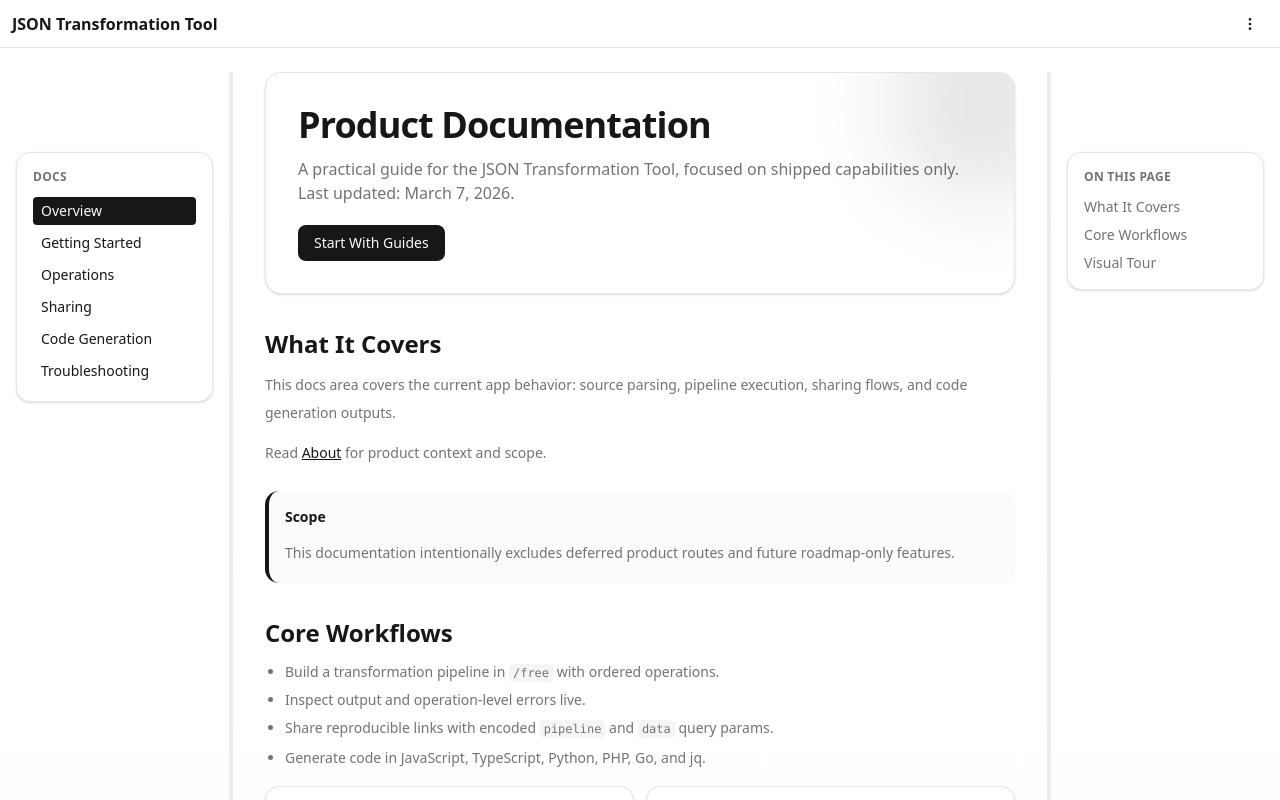
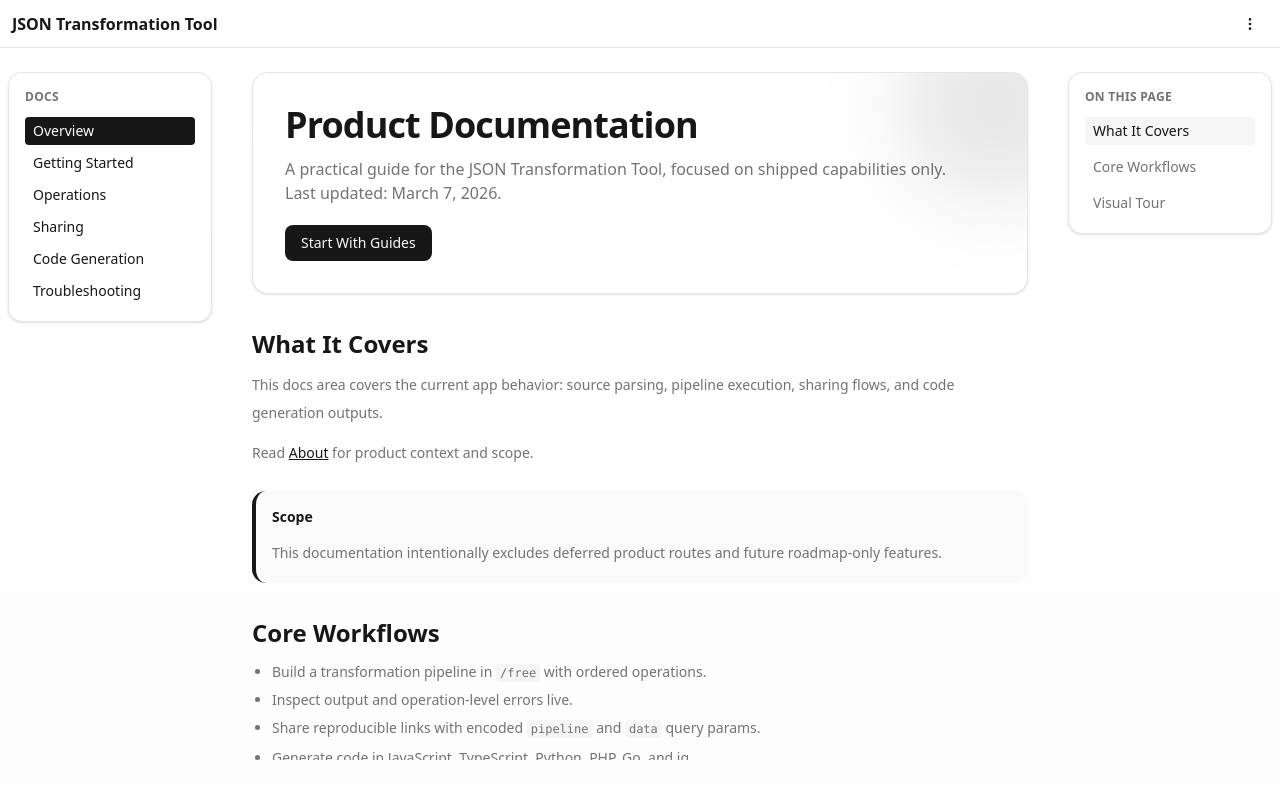
Before and after one commit to nekser/jsonloom, a Next.js app: page /docs in a window 1280 px wide. Shown: the top 800 px of the page. Built offline with nearby package versions, Linux system fonts and the light colour scheme.

Commit message:
fix(docs): use static sidebars with reliable middle-panel TOC scrolling

```diff
--- a/components/docs/DocsShell.tsx
+++ b/components/docs/DocsShell.tsx
@@ -3,24 +3,45 @@
 import Link from "next/link";
 import { usePathname } from "next/navigation";
 import { Menu } from "lucide-react";
-import { useEffect } from "react";
+import { useEffect, useRef, useState } from "react";
 import { docsNavItems, docsTocForPath } from "@/src/docs/site";
 import { Sheet, SheetContent, SheetTrigger } from "@/components/ui/sheet";
 import { Button } from "@/components/ui/button";
-import { ResizableHandle, ResizablePanel, ResizablePanelGroup } from "@/components/ui/resizable";
 
 export default function DocsShell({ children }: { children: React.ReactNode }) {
   const pathname = usePathname();
   const toc = docsTocForPath(pathname);
+  const contentRootRef = useRef<HTMLElement | null>(null);
+  const [activeHash, setActiveHash] = useState<string>("");
+
+  useEffect(() => {
+    setActiveHash(window.location.hash || toc[0]?.href || "");
+  }, [pathname, toc]);
 
   const scrollToHash = (hash: string, behavior: ScrollBehavior) => {
     if (!hash.startsWith("#")) return;
     const id = decodeURIComponent(hash.slice(1));
     if (!id) return;
-    const target = findVisibleAnchorTarget(id);
-    if (!target) return;
+    const contentRoot = contentRootRef.current;
+    const desktopContainerVisible = contentRoot && window.getComputedStyle(contentRoot).display !== "none";
 
-    target.scrollIntoView({ behavior, block: "start" });
+    if (desktopContainerVisible) {
+      const targetInContainer = contentRoot.querySelector<HTMLElement>(`#${escapeCssId(id)}`);
+      if (targetInContainer) {
+        const containerTop = contentRoot.getBoundingClientRect().top;
+        const targetTop = targetInContainer.getBoundingClientRect().top;
+        const nextTop = targetTop - containerTop + contentRoot.scrollTop - 16;
+        contentRoot.scrollTo({ top: Math.max(nextTop, 0), behavior });
+        setActiveHash(`#${id}`);
+        history.replaceState(null, "", `#${id}`);
+        return;
+      }
+    }
+
+    const fallbackTarget = findVisibleAnchorTarget(id);
+    if (!fallbackTarget) return;
+    fallbackTarget.scrollIntoView({ behavior, block: "start" });
+    setActiveHash(`#${id}`);
     history.replaceState(null, "", `#${id}`);
   };
 
@@ -39,7 +60,8 @@ export default function DocsShell({ children }: { children: React.ReactNode }) {
     const tick = () => {
       const id = decodeURIComponent(hash.slice(1));
       if (!id) return;
-      const exists = document.getElementById(id);
+      const contentRoot = contentRootRef.current;
+      const exists = contentRoot?.querySelector<HTMLElement>(`#${escapeCssId(id)}`) || document.getElementById(id);
       if (exists) {
         scrollToHash(hash, "auto");
         return;
@@ -51,6 +73,47 @@ export default function DocsShell({ children }: { children: React.ReactNode }) {
     };
     requestAnimationFrame(tick);
   }, [pathname]);
+
+  useEffect(() => {
+    const contentRoot = contentRootRef.current;
+    if (!contentRoot) return;
+    const isVisible = window.getComputedStyle(contentRoot).display !== "none";
+    if (!isVisible || toc.length === 0) return;
+
+    const sectionEntries = toc
+      .map((item) => {
+        const id = item.href.startsWith("#") ? item.href.slice(1) : item.href;
+        const section = contentRoot.querySelector<HTMLElement>(`#${escapeCssId(id)}`);
+        return section ? { href: item.href, section } : null;
+      })
+      .filter((entry): entry is { href: string; section: HTMLElement } => Boolean(entry));
+    if (sectionEntries.length === 0) return;
+
+    const observer = new IntersectionObserver(
+      (entries) => {
+        const visible = entries
+          .filter((entry) => entry.isIntersecting)
+          .sort((a, b) => a.boundingClientRect.top - b.boundingClientRect.top);
+        if (visible.length === 0) return;
+
+        const first = visible[0].target as HTMLElement;
+        const found = sectionEntries.find((entry) => entry.section === first);
+        if (!found) return;
+        setActiveHash((prev) => (prev === found.href ? prev : found.href));
+      },
+      {
+        root: contentRoot,
+        threshold: [0, 0.2, 0.5, 1],
+        rootMargin: "-10% 0px -70% 0px",
+      }
+    );
+
+    for (const entry of sectionEntries) {
+      observer.observe(entry.section);
+    }
+
+    return () => observer.disconnect();
+  }, [pathname, toc]);
 
   return (
     <div className="relative bg-gradient-to-b from-background to-muted/20">
@@ -72,7 +135,7 @@ export default function DocsShell({ children }: { children: React.ReactNode }) {
                       key={item.href}
                       href={item.href}
                       onClick={(event) => onTocClick(event, item.href)}
-                      className="block rounded px-2 py-1 text-sm hover:bg-muted"
+                      className={`block rounded px-2 py-1 text-sm ${activeHash === item.href ? "bg-muted text-foreground" : "hover:bg-muted"}`}
                     >
                       {item.label}
                     </a>
@@ -90,10 +153,9 @@ export default function DocsShell({ children }: { children: React.ReactNode }) {
         </div>
 
         <div className="hidden md:block">
-          <ResizablePanelGroup orientation="horizontal" className="h-[calc(100vh-7rem)] w-full items-stretch">
-            <ResizablePanel defaultSize="18%" minSize="14%" maxSize="24%" collapsible>
-              <aside className="h-full px-2 lg:px-4">
-                <div className="sticky top-20 rounded-xl border bg-card p-4 shadow-sm">
+          <div className="grid h-[calc(100vh-7rem)] grid-cols-[220px_minmax(0,1fr)_220px] gap-4">
+            <aside className="h-full overflow-y-auto px-2">
+              <div className="rounded-xl border bg-card p-4 shadow-sm">
                 <h2 className="mb-3 text-xs font-semibold uppercase tracking-wide text-muted-foreground">Docs</h2>
                 <nav className="space-y-1">
                   {docsNavItems.map((item) => {
@@ -111,21 +173,13 @@ export default function DocsShell({ children }: { children: React.ReactNode }) {
                 </nav>
               </div>
             </aside>
-            </ResizablePanel>
 
-            <ResizableHandle withHandle />
-
-            <ResizablePanel defaultSize="64%" minSize="44%">
-              <main className="h-full min-w-0 overflow-y-auto px-4 lg:px-8">
+            <main ref={contentRootRef} className="h-full min-w-0 overflow-y-auto px-2 lg:px-4">
               <div className="docs-flow mx-auto max-w-none">{children}</div>
             </main>
-            </ResizablePanel>
 
-            <ResizableHandle withHandle />
-
-            <ResizablePanel defaultSize="18%" minSize="14%" maxSize="26%" collapsible>
-              <aside className="h-full px-2 lg:px-4">
-                <div className="sticky top-20 rounded-xl border bg-card p-4 shadow-sm">
+            <aside className="h-full overflow-y-auto px-2">
+              <div className="rounded-xl border bg-card p-4 shadow-sm">
                 <h2 className="mb-3 text-xs font-semibold uppercase tracking-wide text-muted-foreground">On this page</h2>
                 <nav className="space-y-2">
                   {toc.map((item) => (
@@ -133,7 +187,7 @@ export default function DocsShell({ children }: { children: React.ReactNode }) {
                       key={item.href}
                       href={item.href}
                       onClick={(event) => onTocClick(event, item.href)}
-                        className="block text-sm text-muted-foreground hover:text-foreground"
+                      className={`block rounded px-2 py-1 text-sm ${activeHash === item.href ? "bg-muted text-foreground" : "text-muted-foreground hover:text-foreground"}`}
                     >
                       {item.label}
                     </a>
@@ -141,8 +195,7 @@ export default function DocsShell({ children }: { children: React.ReactNode }) {
                 </nav>
               </div>
             </aside>
-            </ResizablePanel>
-          </ResizablePanelGroup>
+          </div>
         </div>
       </div>
     </div>
@@ -150,7 +203,7 @@ export default function DocsShell({ children }: { children: React.ReactNode }) {
 }
 
 function findVisibleAnchorTarget(id: string): HTMLElement | null {
-  const escapedId = typeof CSS !== "undefined" && CSS.escape ? CSS.escape(id) : id.replace(/"/g, '\\"');
+  const escapedId = escapeCssId(id);
   const matches = Array.from(document.querySelectorAll<HTMLElement>(`[id="${escapedId}"]`));
   if (matches.length === 0) return null;
   const visible = matches.find((element) => {
@@ -159,3 +212,7 @@ function findVisibleAnchorTarget(id: string): HTMLElement | null {
   });
   return visible ?? matches[0];
 }
+
+function escapeCssId(id: string): string {
+  return typeof CSS !== "undefined" && CSS.escape ? CSS.escape(id) : id.replace(/"/g, '\\"');
+}
```
Lines whose indentation alone changed are shown as unchanged.
